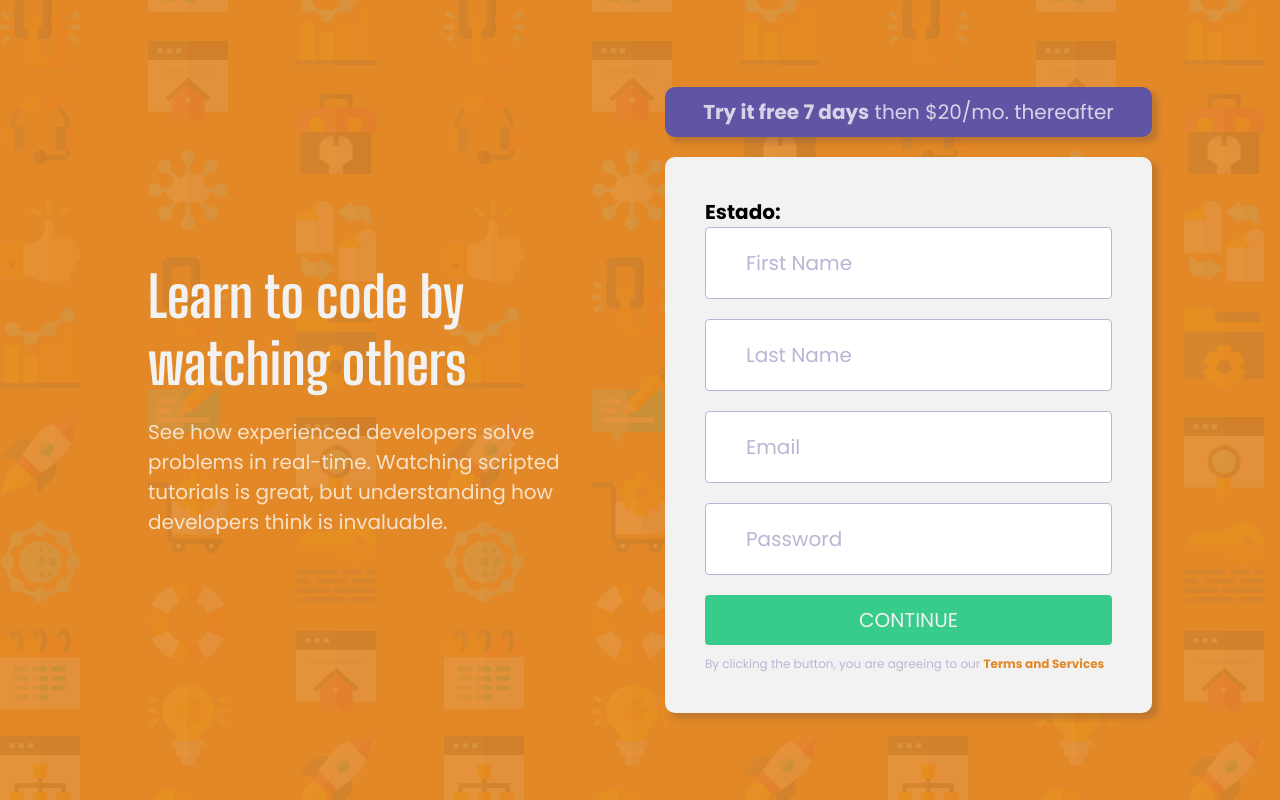
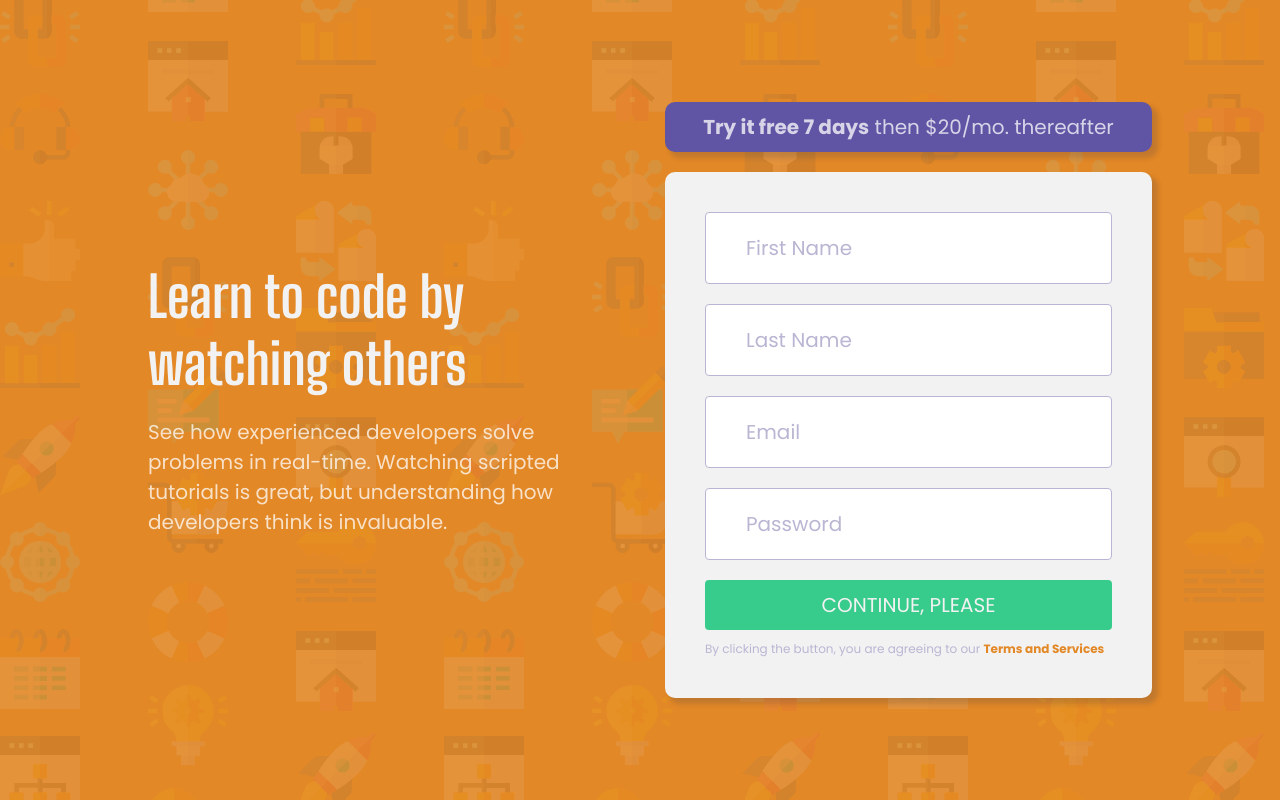
Before and after one commit to renatoam/react-crash-course, a React (Create React App) app: page /auth in a window 1280 px wide. Built offline with nearby package versions, Linux system fonts and the light colour scheme; data requests are answered from the project's data file.

Commit message:
feat(4/2): create form and auth context

```diff
--- a/db.json
+++ b/db.json
@@ -1,4 +1,20 @@
 {
+  "users": [
+    {
+      "id": 1,
+      "firstname": "Renato",
+      "lastname": "Alves de Melo",
+      "email": "renato@gmail.com",
+      "password": "1234"
+    },
+    {
+      "email": "renatoalves92@gmail.com",
+      "password": "1234",
+      "firstname": "Renato",
+      "lastname": "Alves de Melo",
+      "id": 2
+    }
+  ],
   "cards": [
     {
       "id": 1,
--- /dev/null
+++ b/src/context/authContext.jsx
@@ -0,0 +1,20 @@
+import { createContext, useState } from "react";
+import { createUserService } from "../services/users";
+
+export const AuthContext = createContext(null)
+
+export const AuthProvider = ({ children }) => {
+  const [user, setUser] = useState({})
+
+  async function createUser(user) {
+    const response = await createUserService(user)
+
+    setUser(response)
+  }
+
+  return (
+    <AuthContext.Provider value={{ createUser, user }}>
+      {children}
+    </AuthContext.Provider>
+  )
+}
--- /dev/null
+++ b/src/context/formContext.jsx
@@ -0,0 +1,13 @@
+import { createContext, useState } from "react";
+
+export const FormContext = createContext(null)
+
+export const FormProvider = ({ children }) => {
+  const [loading, setLoading] = useState(false)
+
+  return (
+    <FormContext.Provider value={{ loading, setLoading }}>
+      {children}
+    </FormContext.Provider>
+  )
+}
--- a/src/pages/auth/Auth.jsx
+++ b/src/pages/auth/Auth.jsx
@@ -1,3 +1,5 @@
+import { AuthProvider } from "../../context/authContext"
+import { FormProvider } from "../../context/formContext"
 import './Auth.scss'
 import Intro from "./intro"
 import Sign from "./sign/Sign"
@@ -5,10 +7,14 @@ import Sign from "./sign/Sign"
 export default function Auth() {
   return (
     <main className="auth">
-      <section className="wrapper">
-        <Intro />
-        <Sign />
-      </section>
+      <AuthProvider>
+        <section className="wrapper">
+          <Intro />
+          <FormProvider>
+            <Sign />
+          </FormProvider>
+        </section>
+      </AuthProvider>
     </main>
   )
 }
--- a/src/pages/auth/sign/Sign.jsx
+++ b/src/pages/auth/sign/Sign.jsx
@@ -1,79 +1,52 @@
-import { useRef, useState } from "react"
+import { useRef, useContext } from "react"
 import { Button, Text } from "../../../components"
 import Form from "../../../components/form/Form"
 import Input from "../../../components/input/Input"
+import { AuthContext } from "../../../context/authContext"
+import { FormContext } from "../../../context/formContext"
 import Info from "../info/Info"
 import './Sign.scss'
 
 export default function Sign() {
-  const [user, setUser] = useState({})
-  const [loading, setLoading] = useState(false)
+  const { loading, setLoading } = useContext(FormContext)
+  const { createUser } = useContext(AuthContext)
 
-  const buttonText = loading ? 'Processing...' : 'Continue'
+  const buttonText = loading ? 'Processing...' : 'Continue, please'
 
-  // const user = useRef(null)
-  // const firstname = useRef(null)
-  // const lastname = useRef(null)
+  const user = useRef(null)
+  const email = useRef(null)
   const form = useRef(null)
 
-  const handleClick = () => {
+  const handleSubmit = async (event) => {
+    event.preventDefault()
+
     setLoading(true)
-    console.log({ user })
+    await createUser(user.current)
 
-    setTimeout(() => {
-      form.current.reset()
-      setLoading(false)
-    }, 2000);
+    form.current.reset()
+    email.current.focus()
+    setLoading(false)
   }
 
-  // const handleSubmit = (event) => {
-  //   event.preventDefault()
-  //   const elements = [...event.target.elements]
-  //   const inputs = elements.filter(el => el.localName === 'input')
-
-  //   console.log({ inputs })
-  // }
-
-  // const handleSubmit = (event) => {
-  //   event.preventDefault()
-
-  //   console.log({ user: user.current })
-  //   lastname.current.focus()
-  // }
-
-  // renderiza a cada change nas inputs
   const handleChange = (event) => {
     const name = event.target.name
     const value = event.target.value
 
-    // user.current = {
-    //   ...user.current,
-    //   [name]: value
-    // }
-
-    setUser((currentState) => {
-      return {
-        ...currentState,
-        [name]: value
-      }
-    })
+    user.current = {
+      ...user.current,
+      [name]: value
+    }
   }
 
   return (
     <section className="sign">
       <Info />
-      {/* <Form onSubmit={handleSubmit}> */}
-      <Form ref={form}>
-        <strong>Estado:</strong> {user.firstname}
-        {/* <strong>Ref:</strong> {user.current?.firstname} */}
+      <Form onSubmit={handleSubmit} ref={form}>
         <Input placeholder="First Name" name="firstname" onChange={handleChange} />
         <Input placeholder="Last Name" name="lastname" onChange={handleChange} />
-        {/* <Input placeholder="First Name" name="firstname" onChange={handleChange} ref={firstname} />
-        <Input placeholder="Last Name" name="lastname" onChange={handleChange} ref={lastname} /> */}
-        <Input placeholder="Email" name="email" type="email" onChange={handleChange} />
+        <Input placeholder="Email" name="email" type="email" onChange={handleChange} ref={email} />
         <Input placeholder="Password" name="password" type="password" onChange={handleChange} />
-        <Button className="continue" onClick={handleClick}>{buttonText}</Button>
-        {/* <Button className="continue" type="submit">{buttonText}</Button> */}
+        <Button className="continue" type="submit">{buttonText}</Button>
         <Text element="p">By clicking the button, you are agreeing to our <span>Terms and Services</span></Text>
       </Form>
     </section>
--- /dev/null
+++ b/src/services/users.js
@@ -0,0 +1,7 @@
+import axios from "axios"
+
+export const createUserService = async (user) => {
+  const response = await axios.post('http://localhost:3004/users', user)
+
+  return response.data
+}
```
